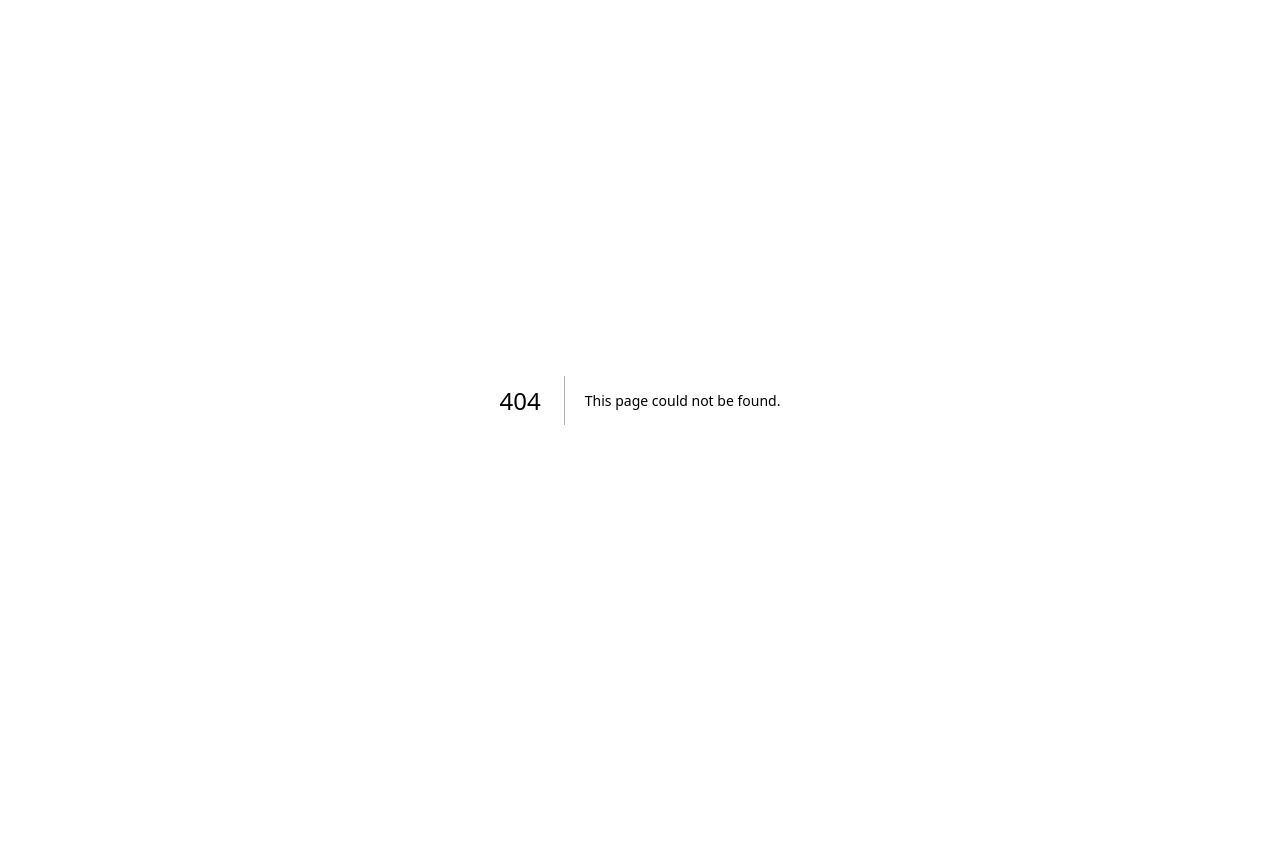
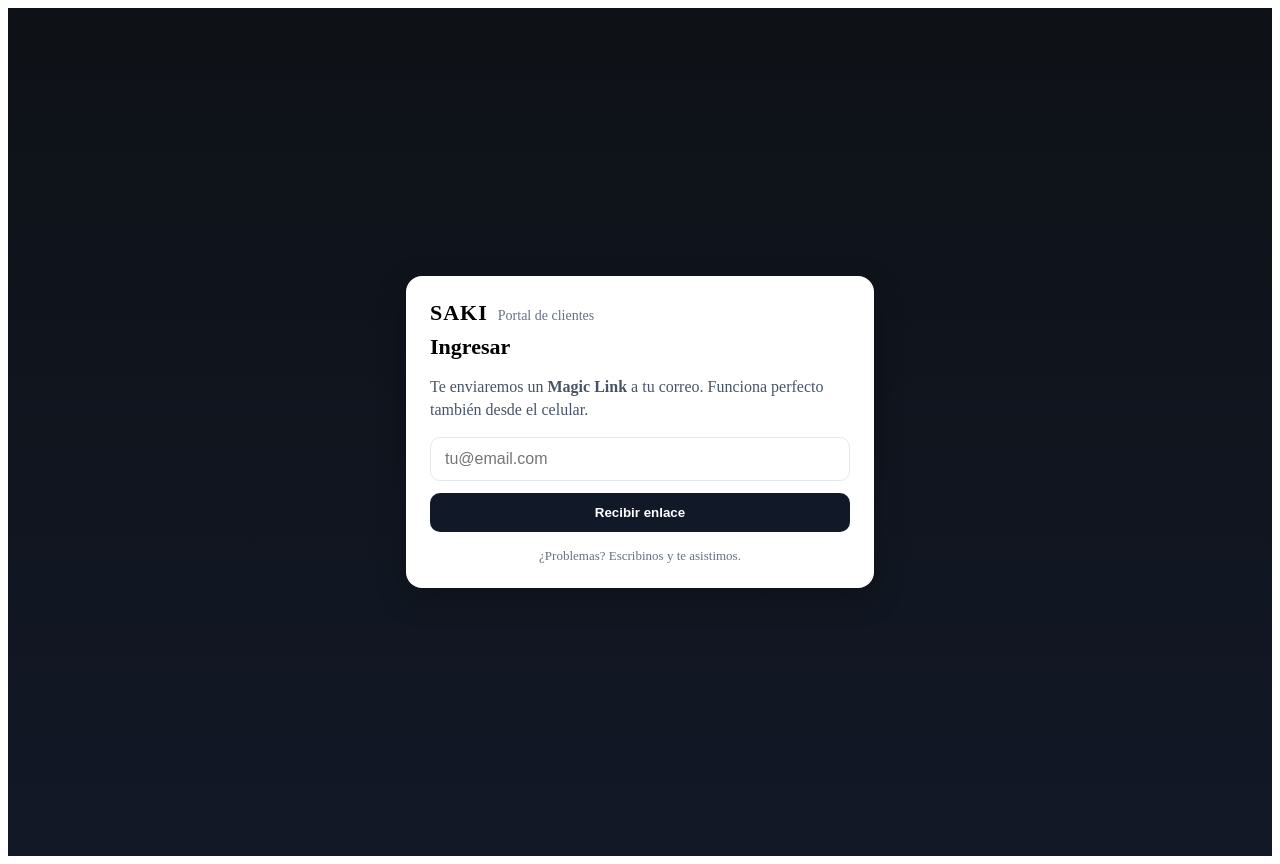
Before and after one commit to SAKI-ROMINA/SAKI-PORTAL, a Next.js app: page /pages/login in a window 1280 px wide. Before the commit this address had no page. Before the commit the page ends 800 px from the top, so only its background shows below. Built offline with nearby package versions, Linux system fonts and the light colour scheme.

Commit message:
Create login.js

```diff
--- /dev/null
+++ b/pages/pages/login.js
@@ -0,0 +1,124 @@
+// pages/login.js
+import { useState } from 'react'
+import { supabase } from '../lib/supabaseClient'
+
+export default function Login() {
+  const [email, setEmail] = useState('')
+  const [sending, setSending] = useState(false)
+  const [msg, setMsg] = useState(null)
+  const [err, setErr] = useState(null)
+
+  async function handleMagicLink(e) {
+    e.preventDefault()
+    setSending(true)
+    setMsg(null)
+    setErr(null)
+    const { error } = await supabase.auth.signInWithOtp({
+      email,
+      options: {
+        emailRedirectTo: 'https://saki-portal.vercel.app/dashboard', // adónde vuelve luego de loguear
+      },
+    })
+    setSending(false)
+    if (error) setErr(error.message)
+    else setMsg('Listo ✅ Revisa tu correo y toca el enlace para ingresar.')
+  }
+
+  return (
+    <div style={styles.bg}>
+      <div style={styles.card}>
+        <div style={styles.brand}>
+          <div style={styles.logo}>SAKI</div>
+          <div style={styles.subtitle}>Portal de clientes</div>
+        </div>
+
+        <h1 style={styles.title}>Ingresar</h1>
+        <p style={styles.text}>
+          Te enviaremos un <b>Magic Link</b> a tu correo. Funciona perfecto también desde el celular.
+        </p>
+
+        <form onSubmit={handleMagicLink} style={styles.form}>
+          <input
+            type="email"
+            required
+            placeholder="tu@email.com"
+            value={email}
+            onChange={(e) => setEmail(e.target.value)}
+            style={styles.input}
+          />
+          <button disabled={sending} type="submit" style={styles.button}>
+            {sending ? 'Enviando…' : 'Recibir enlace'}
+          </button>
+        </form>
+
+        {msg && <div style={styles.ok}>{msg}</div>}
+        {err && <div style={styles.err}>⚠️ {err}</div>}
+
+        <div style={styles.footerNote}>
+          ¿Problemas? Escribinos y te asistimos.
+        </div>
+      </div>
+    </div>
+  )
+}
+
+const styles = {
+  bg: {
+    minHeight: '100vh',
+    display: 'grid',
+    placeItems: 'center',
+    background: 'linear-gradient(180deg,#0e1217 0%, #121826 100%)',
+    padding: '24px',
+  },
+  card: {
+    width: '100%',
+    maxWidth: 420,
+    background: 'white',
+    borderRadius: 16,
+    padding: 24,
+    boxShadow: '0 10px 30px rgba(0,0,0,0.25)',
+  },
+  brand: { display: 'flex', alignItems: 'baseline', gap: 10, marginBottom: 8 },
+  logo: {
+    fontWeight: 800,
+    letterSpacing: 1,
+    fontSize: 22,
+  },
+  subtitle: { color: '#667085', fontSize: 14 },
+  title: { margin: '8px 0 4px', fontSize: 22 },
+  text: { color: '#475467', marginBottom: 16, lineHeight: 1.4 },
+  form: { display: 'grid', gap: 12 },
+  input: {
+    padding: '12px 14px',
+    borderRadius: 10,
+    border: '1px solid #E4E7EC',
+    outline: 'none',
+    fontSize: 16,
+  },
+  button: {
+    padding: '12px 14px',
+    borderRadius: 10,
+    border: 'none',
+    background: '#111827',
+    color: 'white',
+    fontWeight: 600,
+    cursor: 'pointer',
+  },
+  ok: {
+    marginTop: 12,
+    padding: '10px 12px',
+    borderRadius: 10,
+    background: '#ECFDF3',
+    color: '#027A48',
+    fontSize: 14,
+  },
+  err: {
+    marginTop: 12,
+    padding: '10px 12px',
+    borderRadius: 10,
+    background: '#FEF3F2',
+    color: '#B42318',
+    fontSize: 14,
+  },
+  footerNote: { marginTop: 16, color: '#667085', fontSize: 13, textAlign: 'center' },
+}
```
